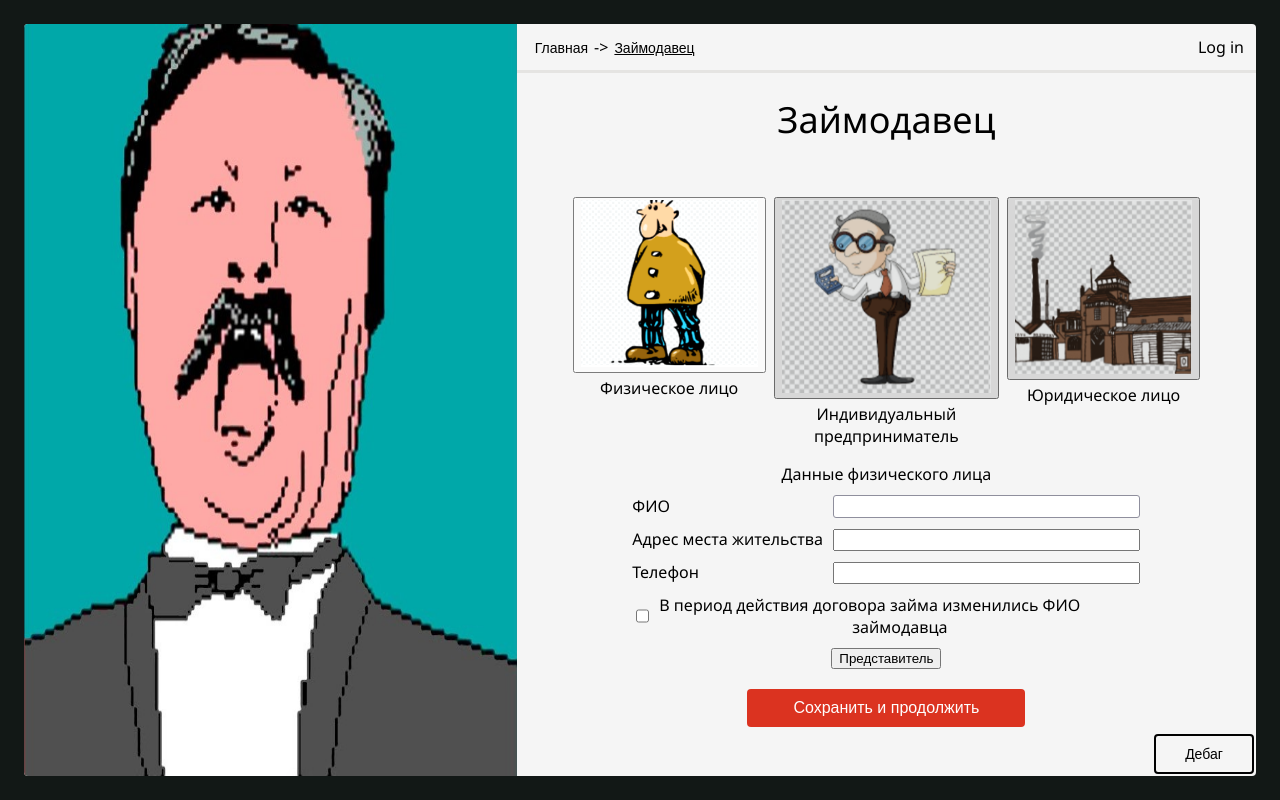
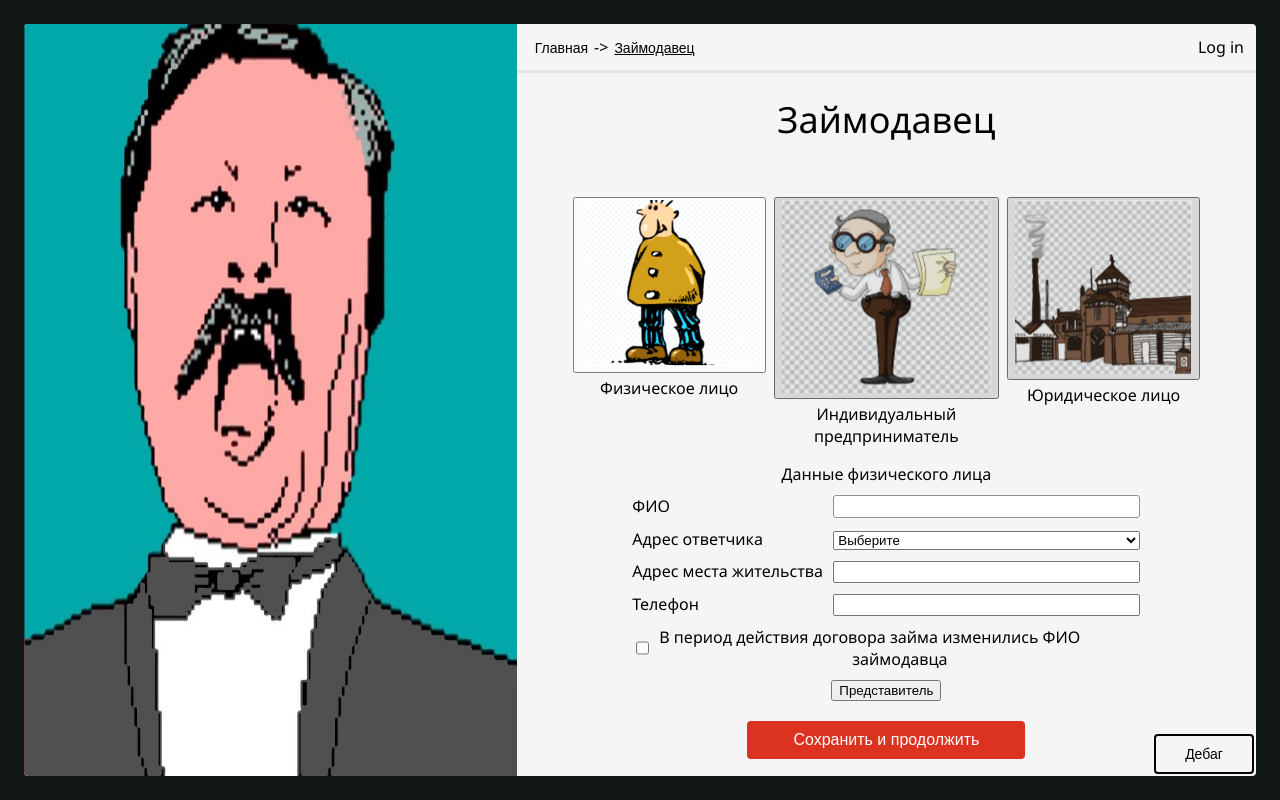
Before and after one commit to oASKETo/roark-v3, a React (Create React App) app: page /sides in a window 1280 px wide. Built offline with nearby package versions, Linux system fonts and the light colour scheme.

Commit message:
Добавил выпадающий список компонент; Добавил выпадающий список тип адреса

```diff
--- a/src/components/sides/Side.css
+++ b/src/components/sides/Side.css
@@ -137,3 +137,7 @@
 	margin: auto;
 	display: block;
 }
+
+.side-select-selectelement {
+    max-width: 100%;
+}
--- a/src/components/sides/SideCommons.js
+++ b/src/components/sides/SideCommons.js
@@ -130,8 +130,21 @@ export function PhysicalFields({ctx}) {
 		<>
 			<SideComponents.Label text="Данные физического лица" />
 			<SideComponents.NameSelector label="ФИО" namePath="name" surnamePath="surname" paternalPath="paternal" ctx={ctx} />
+			{/* TODO: Адрес по ИНН когда выбран последний пункт */}
+			<SideComponents.Select
+				label="Адрес ответчика"
+				placeholder="Выберите"
+				value="address.type"
+				options={[
+					["Адрес места регистрации ответчика", "normal"],
+					["Последний известный адрес", "last"],
+					["Адрес местонахождения недвижимости ответчика", "realestate"],
+					["Адрес места регистрации юр. лица ответчика", "juridical"],
+				]}
+				ctx={ctx}
+			/>
 			<Cases namePath="name" surnamePath="surname" paternalPath="paternal" changesPath="changes" ctx={ctx} />
-			<SideComponents.InputField label="Адрес места жительства" value="address" ctx={ctx} />
+			<SideComponents.InputField label="Адрес места жительства" value="address.address" ctx={ctx} />
 			<SideComponents.InputField label="Телефон" value="phone" ctx={ctx} validator="\+?[0-9]*" />
 			<NameChangeSection ctx={ctx} />
 		</>
@@ -143,8 +156,20 @@ export function IndividualFields({ctx}) {
 		<>
 			<SideComponents.Label text="Данные индивидуального предпринимателя" />
 			<SideComponents.NameSelector label="ФИО" namePath="name" surnamePath="surname" paternalPath="paternal" ctx={ctx} />
+			<SideComponents.Select
+				label="Адрес ответчика"
+				placeholder="Выберите"
+				value="address.type"
+				options={[
+					["Адрес места регистрации ответчика", "normal"],
+					["Последний известный адрес", "last"],
+					["Адрес местонахождения недвижимости ответчика", "realestate"],
+					["Адрес места регистрации юр. лица ответчика", "juridical"],
+				]}
+				ctx={ctx}
+			/>
 			<Cases namePath="name" surnamePath="surname" paternalPath="paternal" changesPath="changes" ctx={ctx} />
-			<SideComponents.InputField label="Адрес места жительства" value="address" ctx={ctx} />
+			<SideComponents.InputField label="Адрес места жительства" value="address.address" ctx={ctx} />
 			<SideComponents.InputField label="ОГРНИП" value="ogrnip" ctx={ctx} />
 			<NameChangeSection ctx={ctx} />
 			<SideComponents.StatefulCheckboxLabel text="В период действия договора займа ИП было ликвидировано" initiallyCollaped={!ctx.sideData.liquidationDate}>
--- a/src/components/sides/SideComponents.js
+++ b/src/components/sides/SideComponents.js
@@ -116,8 +116,8 @@ function InputField({
 	validator,
 	tooltip,
 	value,
+	ctx,
 	disabled,
-	ctx,
 	autofill = {value: undefined, path: undefined, shouldUpdate: (oldValue, newValue) => false},
 	checkbox = {side: undefined, label: "", value: undefined, onChange: undefined, disabled: false},
 }) {
@@ -208,6 +208,37 @@ function InputField({
 					<HelpCircle className="side-inputfield-tooltip" />
 				</div>
 			)}
+		</div>
+	);
+}
+
+function Select({label, placeholder, options, value, ctx}) {
+	// Option: [<Text>, <Value>]
+	const {sideData, update} = ctx;
+
+	const onChange = (ev) => {
+		update(value, ev.target.value);
+	};
+
+	return (
+		<div className="side-inputfield-container">
+			<div className="side-inputfield-label">{label}</div>
+			<div className="side-inputfield-input-container">
+				<select className="side-select-selectelement" value={nullUndefFix(parsePackage(value, sideData), "")} onChange={onChange}>
+					{placeholder && (
+						<option selected value={placeholder}>
+							{placeholder}
+						</option>
+					)}
+					{options.map(([text, value], i) => {
+						return (
+							<option key={i} value={value}>
+								{text}
+							</option>
+						);
+					})}
+				</select>
+			</div>
 		</div>
 	);
 }
@@ -424,10 +455,7 @@ function NameSelector({label, namePath, surnamePath, paternalPath, ctx}) {
 }
 
 function AddressField({label, placeholder, tooltip, value, ctx}) {
-    const {sideData, update} = ctx;
-
-
-
+	const {sideData, update} = ctx;
 }
 
 const SideComponents = {
@@ -438,6 +466,7 @@ const SideComponents = {
 	RadioLabel,
 	StatefulCheckboxLabel,
 	InputField,
+	Select,
 	NameSelector,
 };
 
--- a/src/components/sides/sideData/IndividualData.js
+++ b/src/components/sides/sideData/IndividualData.js
@@ -4,7 +4,7 @@ export default class IndividualData extends SideData {
 	name = null;
 	surname = null;
 	paternal = null;
-	address = null;
+	address = Object.seal({address: null, type: null});
 	ogrnip = null;
 	changes = Object.seal({name: null, surname: null, paternal: null, date: null, changeReason: null, reasonDate: null});
 	liquidationDate = null;
--- a/src/components/sides/sideData/PhysicalData.js
+++ b/src/components/sides/sideData/PhysicalData.js
@@ -4,13 +4,13 @@ export default class PhysicalData extends SideData {
 	name = null;
 	surname = null;
 	paternal = null;
-	address = null;
+	address = Object.seal({address: null, type: null});
 	phone = null;
 	changes = Object.seal({name: null, surname: null, paternal: null, date: null, changeReason: null, reasonDate: null});
 
 	constructor() {
 		super();
 		Object.seal(this);
-        this.type = 0;
+		this.type = 0;
 	}
 }
```
